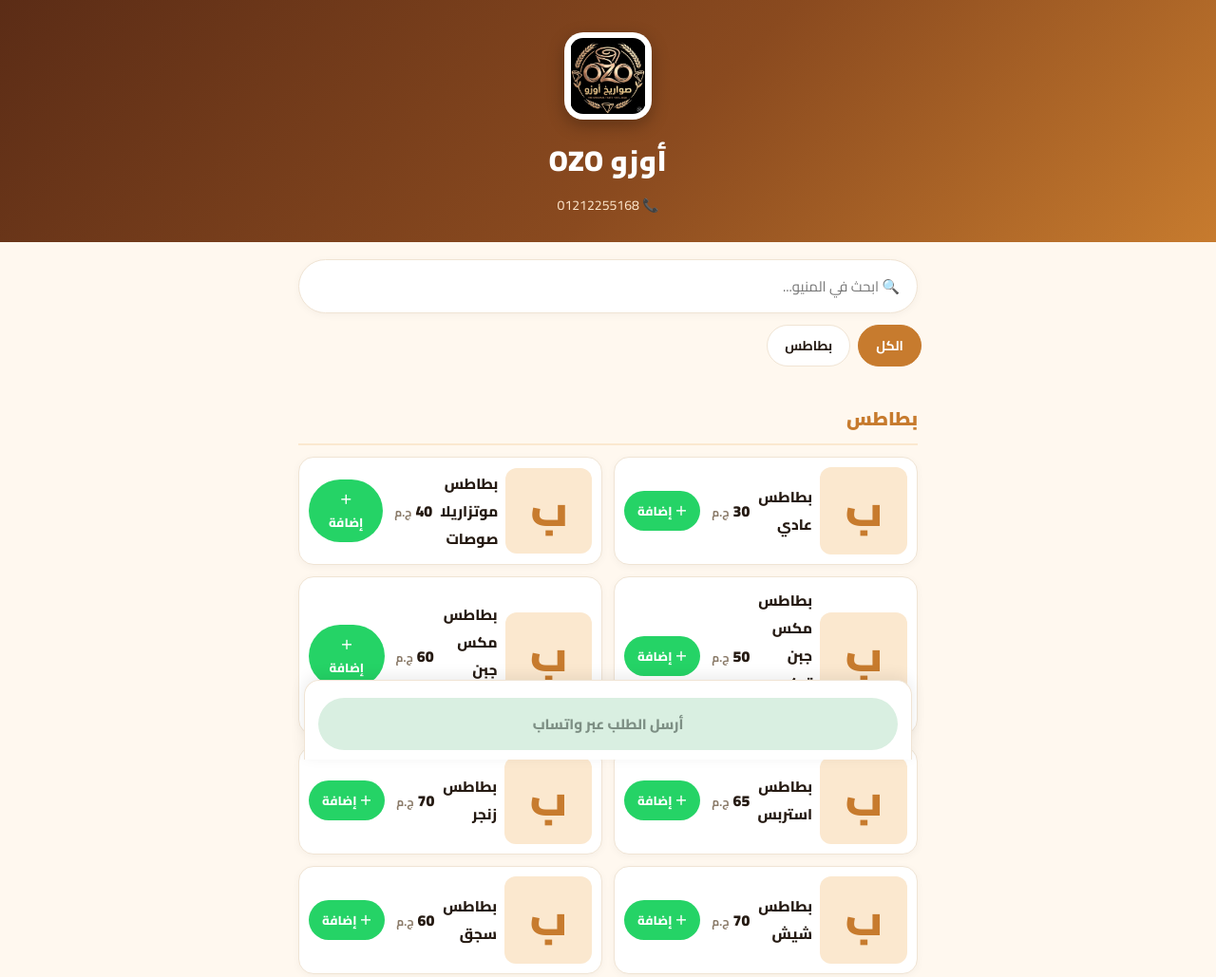
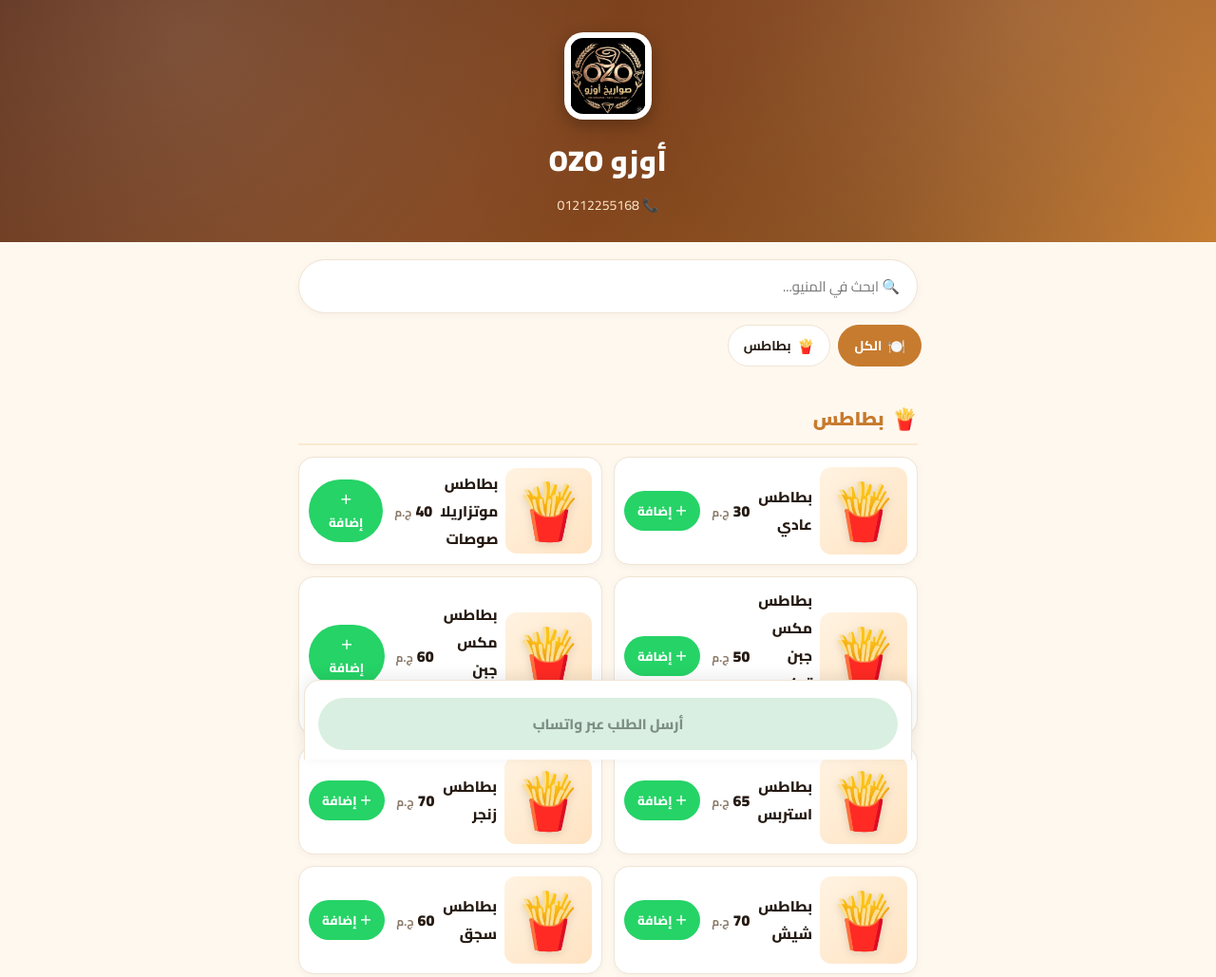
Before and after one commit to anamasry300-ai/ozo-cafe-pos, a website with bundled scripts: page docs/index.html in a window 1280 px wide. Shown: the top 1029 px of the page at 95% size. Built offline with nearby package versions, Linux system fonts and the light colour scheme.

Commit message:
feat(menu): food emoji icons, category badges, card polish

```diff
--- a/docs/menu.css
+++ b/docs/menu.css
@@ -23,7 +23,20 @@ body {
   color: #fff;
   padding: 34px 20px 26px;
   text-align: center;
+  position: relative;
+  overflow: hidden;
 }
+.m-head::before {
+  content: '';
+  position: absolute;
+  inset: 0;
+  background-image:
+    radial-gradient(circle at 15% 15%, rgba(255,255,255,.14) 0, transparent 42%),
+    radial-gradient(circle at 85% 5%, rgba(255,255,255,.10) 0, transparent 38%),
+    radial-gradient(circle at 70% 110%, rgba(0,0,0,.16) 0, transparent 45%);
+  pointer-events: none;
+}
+.m-head > * { position: relative; z-index: 1; }
 .m-logo {
   width: 92px;
   height: 92px;
@@ -65,14 +78,18 @@ body {
   border: 1px solid var(--line);
   background: var(--card);
   color: var(--ink);
-  padding: 8px 18px;
+  padding: 8px 16px;
   border-radius: 999px;
   font: inherit;
   font-weight: 700;
   font-size: 14px;
   cursor: pointer;
   transition: all .15s;
+  display: inline-flex;
+  align-items: center;
+  gap: 6px;
 }
+.m-chip-ico { font-size: 15px; line-height: 1; }
 .m-chip.active { background: var(--accent); border-color: var(--accent); color: #fff; }
 
 .m-main { max-width: 680px; margin: 0 auto; padding: 10px 14px 20px; }
@@ -90,6 +107,7 @@ body {
   align-items: center;
   gap: 8px;
 }
+.m-cat-ico { font-size: 22px; line-height: 1; }
 .m-grid { display: grid; grid-template-columns: repeat(auto-fill, minmax(200px, 1fr)); gap: 12px; }
 
 .m-item {
@@ -101,7 +119,9 @@ body {
   flex-direction: column;
   gap: 8px;
   box-shadow: 0 2px 8px rgba(0,0,0,.04);
+  transition: transform .15s, box-shadow .15s;
 }
+.m-item:hover { transform: translateY(-3px); box-shadow: 0 10px 22px rgba(0,0,0,.09); }
 .m-pimg {
   width: 100%;
   aspect-ratio: 4 / 3;
@@ -112,7 +132,8 @@ body {
   align-items: center;
   justify-content: center;
 }
-.m-ph { font-size: 44px; font-weight: 900; color: var(--accent); }
+.m-ph { font-size: 58px; background: linear-gradient(135deg, #fff3e2, #ffe3c2); }
+.m-ph span { line-height: 1; filter: drop-shadow(0 2px 4px rgba(0,0,0,.12)); }
 .m-pinfo { flex: 1; }
 .m-pname { font-weight: 800; font-size: 15.5px; }
 .m-pdesc { font-size: 12.5px; color: var(--muted); margin-top: 2px; line-height: 1.5; }
--- a/docs/menu.js
+++ b/docs/menu.js
@@ -1,6 +1,35 @@
 import { esc } from './js/ui.js';
 
 const $ = sel => document.querySelector(sel);
+
+const FOOD_ICONS = [
+  [/بطاطس|شيبس|شيبسي|فرايد أخضر/, '🍟'],
+  [/برجر|برغر|هامبرغر/, '🍔'],
+  [/بيتزا|بيتز/, '🍕'],
+  [/شاورما|شاورمة/, '🌯'],
+  [/دجاج|فرايد|كرسبي|ناجتس|ستربس/, '🍗'],
+  [/ساندويتش|ساندوتش|توست|كلوب/, '🥪'],
+  [/هوت ?دوج|هوتدوج/, '🌭'],
+  [/سلطة|سلاط/, '🥗'],
+  [/عصير|سموذي|فريش/, '🧃'],
+  [/مشروب|مياه|ماء|كولا|بيبسي|سودا/, '🥤'],
+  [/قهوة|قهوه|لاتيه|كابتشينو|إسبريسو|نسكافيه/, '☕'],
+  [/شاي|شاى/, '🍵'],
+  [/حلو|كيك|تورتة|تورت|بسكويت|دونات|وافل/, '🍰'],
+  [/آيس|ايس|مثلجات|جيلاتي|شيك/, '🍦'],
+  [/شوربة|شوربه|سوب/, '🍲'],
+  [/كسكس|أرز|ارز|مكرونة|مكرونه|باستا/, '🍝'],
+  [/فطير|فطائر|مشلتت|فطيرة/, '🥐'],
+];
+function foodIcon(name) {
+  const n = String(name || '');
+  for (const [re, ico] of FOOD_ICONS) if (re.test(n)) return ico;
+  return '🍽️';
+}
+function catIcon(name) {
+  const ico = foodIcon(name);
+  return ico === '🍽️' ? (String(name || '').trim().charAt(0) || '📋') : ico;
+}
 
 async function boot() {
   let data;
@@ -54,7 +83,7 @@ function waUpdateCart() {
   function productCard(p) {
     const img = p.image
       ? `<img class="m-pimg" src="${esc(p.image)}" alt="${esc(p.name)}" loading="lazy">`
-      : `<div class="m-pimg m-ph">${esc((p.name || '?').charAt(0))}</div>`;
+      : `<div class="m-pimg m-ph"><span>${foodIcon(p.name)}</span></div>`;
     return `
       <div class="m-item">
         ${img}
@@ -71,7 +100,7 @@ function waUpdateCart() {
 
   function renderChips(activeCat) {
     $('#m-chips').innerHTML = [{ id: null, name: 'الكل' }, ...data.categories].map(c => `
-      <button class="m-chip ${c.id === activeCat ? 'active' : ''}" data-cat="${c.id ?? ''}" type="button">${esc(c.name)}</button>
+      <button class="m-chip ${c.id === activeCat ? 'active' : ''}" data-cat="${c.id ?? ''}" type="button"><span class="m-chip-ico">${c.id === null ? '🍽️' : catIcon(c.name)}</span>${esc(c.name)}</button>
     `).join('');
     $('#m-chips').querySelectorAll('.m-chip').forEach(b => b.onclick = () => {
       const id = b.dataset.cat;
@@ -88,7 +117,7 @@ function waUpdateCart() {
         p.name.toLowerCase().includes(term) || (p.description || '').toLowerCase().includes(term)) : c.products;
       return `
         <section class="m-sec">
-          <h2 class="m-cat">${esc(c.name)}</h2>
+          <h2 class="m-cat"><span class="m-cat-ico">${catIcon(c.name)}</span>${esc(c.name)}</h2>
           ${filtered.length ? `<div class="m-grid">${filtered.map(productCard).join('')}</div>`
                             : '<div class="m-sec-empty">لا توجد أصناف مطابقة</div>'}
         </section>`;
--- a/public/menu.css
+++ b/public/menu.css
@@ -23,7 +23,20 @@ body {
   color: #fff;
   padding: 34px 20px 26px;
   text-align: center;
+  position: relative;
+  overflow: hidden;
 }
+.m-head::before {
+  content: '';
+  position: absolute;
+  inset: 0;
+  background-image:
+    radial-gradient(circle at 15% 15%, rgba(255,255,255,.14) 0, transparent 42%),
+    radial-gradient(circle at 85% 5%, rgba(255,255,255,.10) 0, transparent 38%),
+    radial-gradient(circle at 70% 110%, rgba(0,0,0,.16) 0, transparent 45%);
+  pointer-events: none;
+}
+.m-head > * { position: relative; z-index: 1; }
 .m-logo {
   width: 92px;
   height: 92px;
@@ -65,14 +78,18 @@ body {
   border: 1px solid var(--line);
   background: var(--card);
   color: var(--ink);
-  padding: 8px 18px;
+  padding: 8px 16px;
   border-radius: 999px;
   font: inherit;
   font-weight: 700;
   font-size: 14px;
   cursor: pointer;
   transition: all .15s;
+  display: inline-flex;
+  align-items: center;
+  gap: 6px;
 }
+.m-chip-ico { font-size: 15px; line-height: 1; }
 .m-chip.active { background: var(--accent); border-color: var(--accent); color: #fff; }
 
 .m-main { max-width: 680px; margin: 0 auto; padding: 10px 14px 20px; }
@@ -90,6 +107,7 @@ body {
   align-items: center;
   gap: 8px;
 }
+.m-cat-ico { font-size: 22px; line-height: 1; }
 .m-grid { display: grid; grid-template-columns: repeat(auto-fill, minmax(200px, 1fr)); gap: 12px; }
 
 .m-item {
@@ -101,7 +119,9 @@ body {
   flex-direction: column;
   gap: 8px;
   box-shadow: 0 2px 8px rgba(0,0,0,.04);
+  transition: transform .15s, box-shadow .15s;
 }
+.m-item:hover { transform: translateY(-3px); box-shadow: 0 10px 22px rgba(0,0,0,.09); }
 .m-pimg {
   width: 100%;
   aspect-ratio: 4 / 3;
@@ -112,7 +132,8 @@ body {
   align-items: center;
   justify-content: center;
 }
-.m-ph { font-size: 44px; font-weight: 900; color: var(--accent); }
+.m-ph { font-size: 58px; background: linear-gradient(135deg, #fff3e2, #ffe3c2); }
+.m-ph span { line-height: 1; filter: drop-shadow(0 2px 4px rgba(0,0,0,.12)); }
 .m-pinfo { flex: 1; }
 .m-pname { font-weight: 800; font-size: 15.5px; }
 .m-pdesc { font-size: 12.5px; color: var(--muted); margin-top: 2px; line-height: 1.5; }
```
Also changed, not shown: build-docs.mjs (added, +28 -0 lines), public/menu.js (+32 -3 lines).
